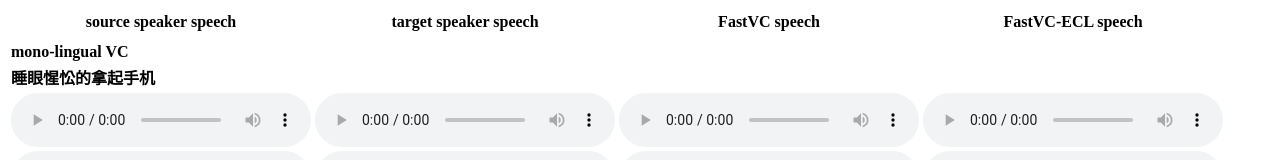
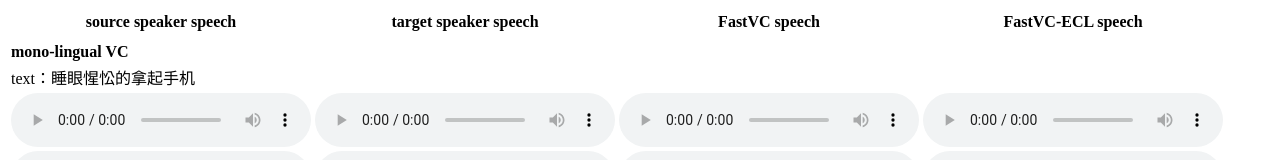
Before and after one commit to yygg678/cross-lingual.io, a plain HTML site: page index.html in a window 1280 px wide. Shown: the part 438-598 px from the top of the page. Drawn offline with Linux system fonts and the light colour scheme.

Commit message:
Update index.html

```diff
--- a/index.html
+++ b/index.html
@@ -36,7 +36,7 @@ The conversion system performs well in terms of speaker similarity for both in-s
     </tr>
 
     <tr>
-      <td colspan="5"><span><b>睡眼惺忪的拿起手机</b></td></span>
+      <td colspan="5"><span>text：睡眼惺忪的拿起手机</td></span>
     </tr>
 
     <tr>
```
